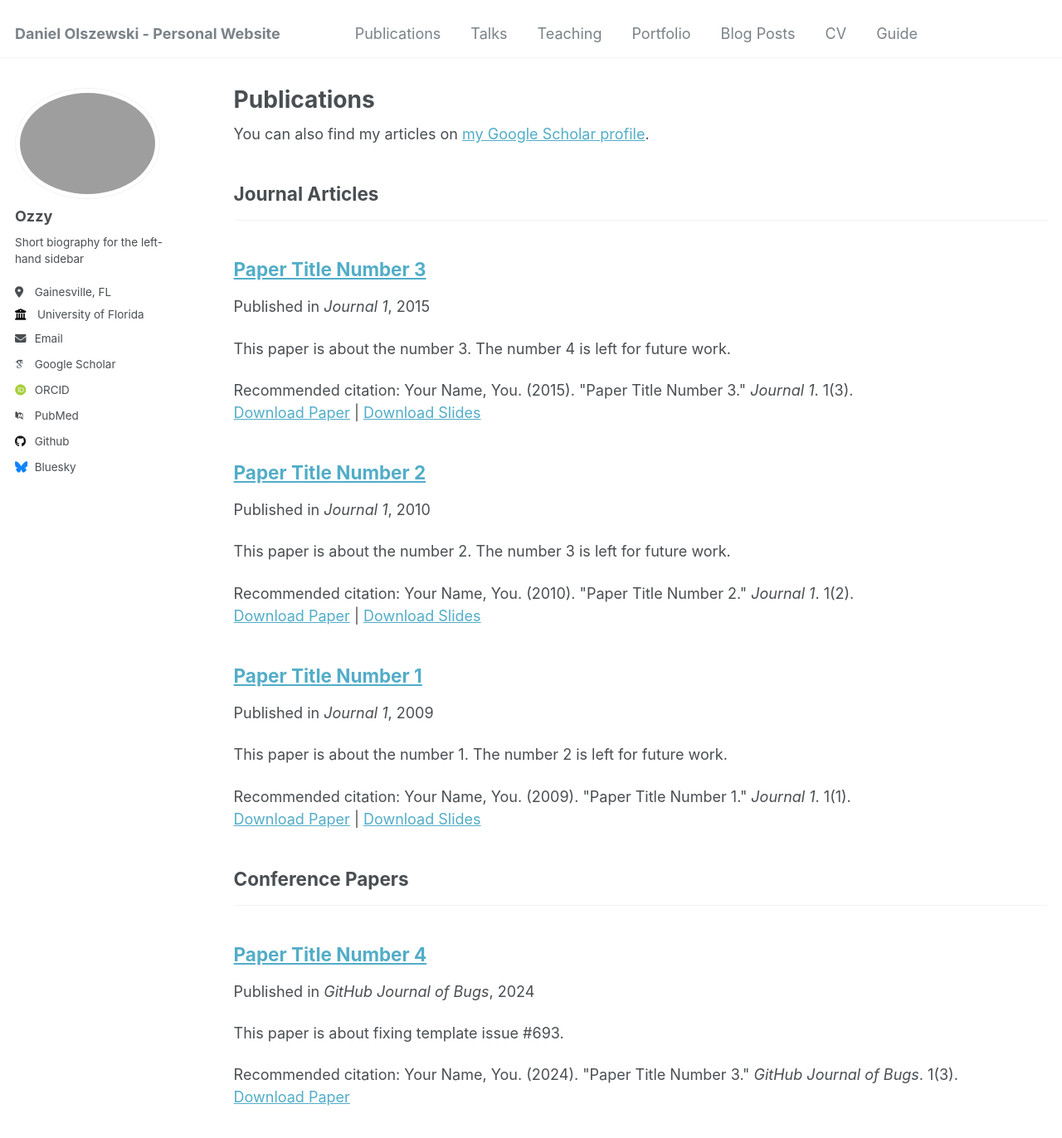
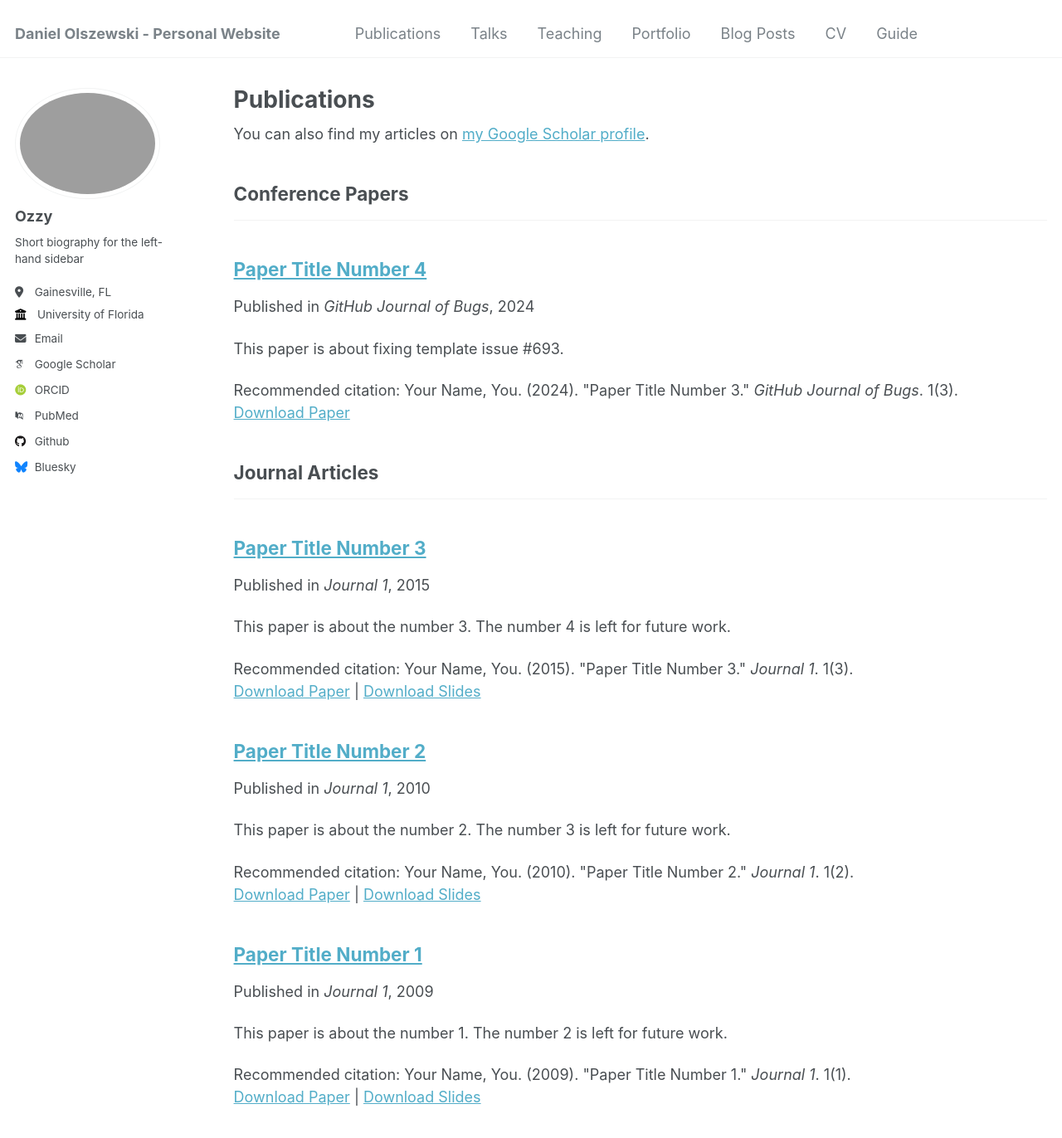
Before and after one commit to dolszewskiMT/dolszewskiMT.github.io, a Jekyll site: the page built from _pages/publications.html, in a window 1280 px wide and 1400 px high. Shown: the top 1372 px of the window at 83% size. Built offline with Jekyll 4.4.1, drawn with Linux system fonts in a browser that asks for light colours; some web fonts are replaced; part of the change alters nothing that is shown.

```diff
--- a/_config.yml
+++ b/_config.yml
@@ -14,7 +14,7 @@ name                     : &name "Daniel Olszewski (Ozzy)"
 description              : &description "personal description"
 url                      : https://dolszewskiMT.github.io # the base hostname & protocol for your site e.g. "https://mmistakes.github.io"
 baseurl                  : "" # the subpath of your site, e.g. "/blog"
-repository               : "academicpages/academicpages.github.io"
+repository               : "dolszewskiMT/dolszewskiMT.github.io"
 
 # Site Author - The following control what appear as part of the author content on the side bar.
 #               If a field is blank the icon and link will not appear, otherwise it will be shown.
@@ -75,12 +75,12 @@ author:
 
 # Publication Category - The following the list of publication categories and their headings
 publication_category:
-  books:
-    title: 'Books'
+
+
+  conferences:
+    title: 'Conference Papers'
   manuscripts:
     title: 'Journal Articles'
-  conferences:
-    title: 'Conference Papers'
 
 # Site Settings
 teaser                   :  # filename of teaser fallback teaser image placed in /images/, .e.g. "500x300.png"
```
